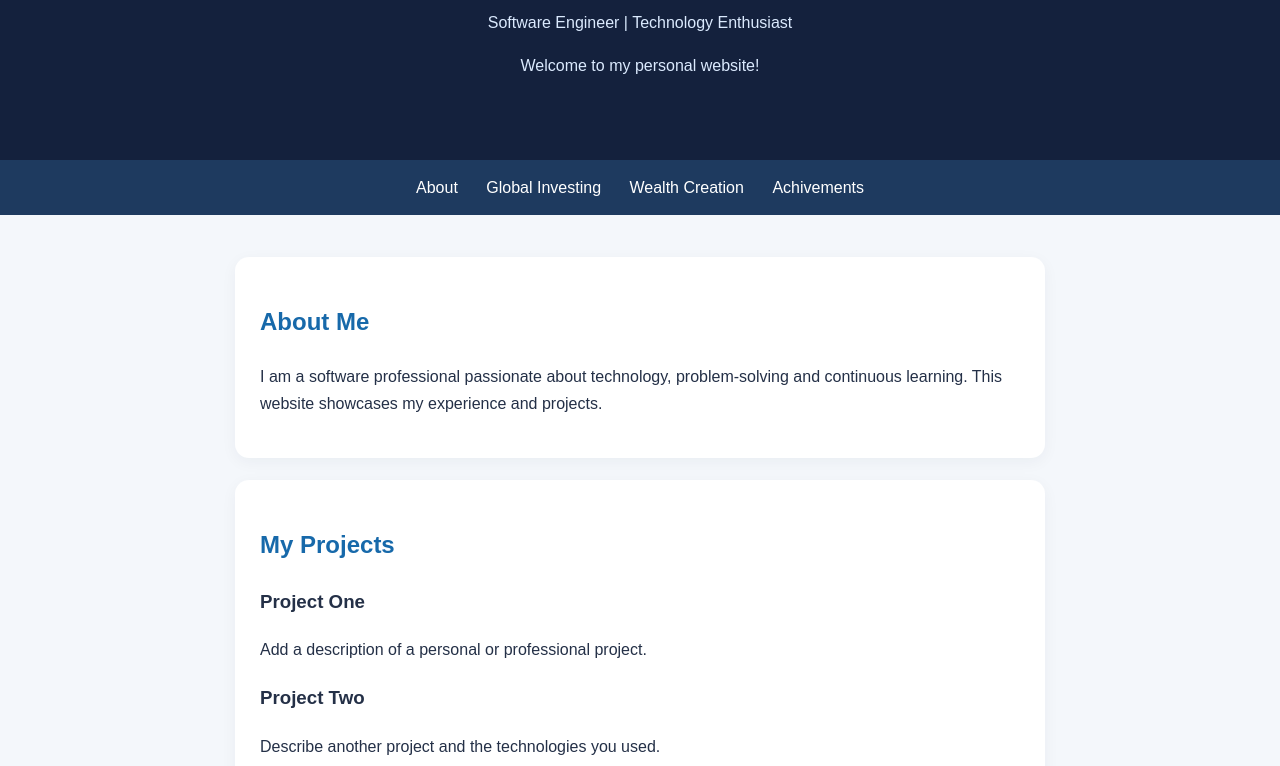
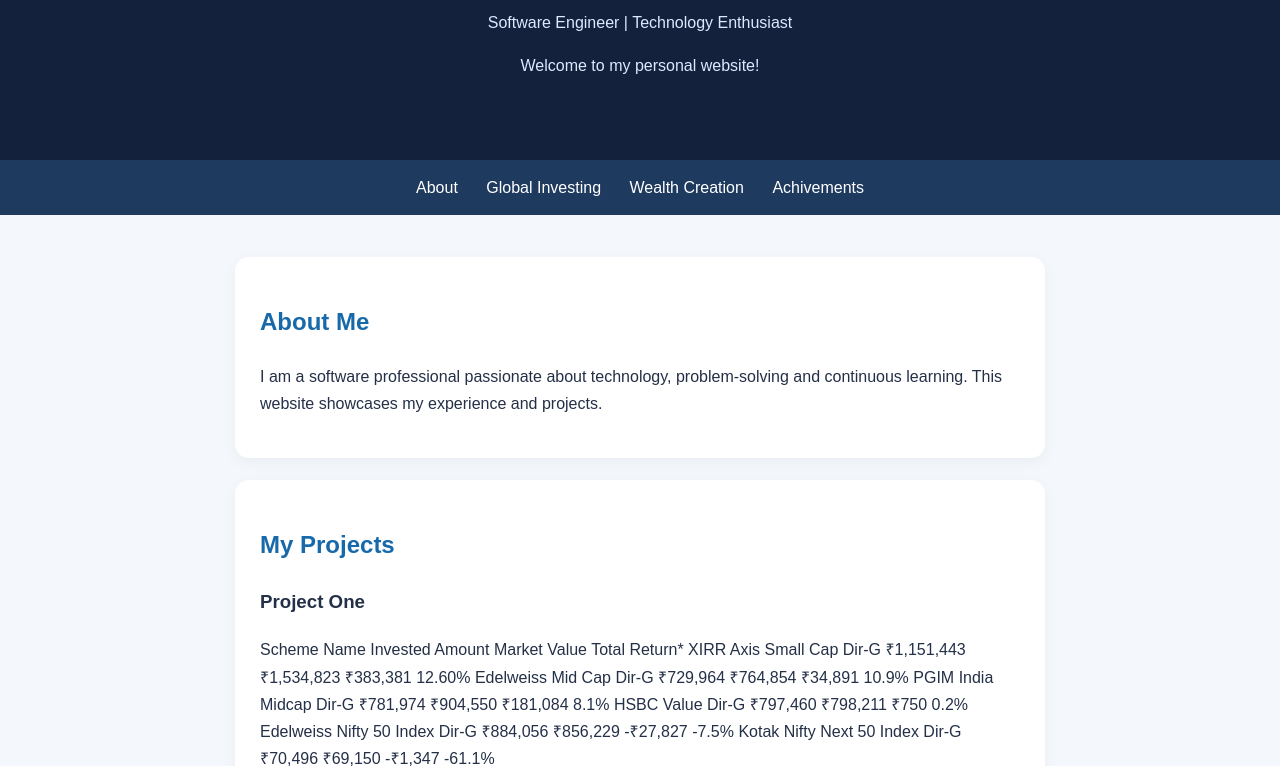
Before and after one commit to yugandharmfu/yugandharmfu.github.io, a plain HTML site: page index.html in a window 1280 px wide. Shown: the part 186-952 px from the top of the page. Drawn offline with Linux system fonts and the light colour scheme.

Commit message:
Update index.html

```diff
--- a/index.html
+++ b/index.html
@@ -106,7 +106,14 @@
       <h2>My Projects</h2>
       <article>
         <h3>Project One</h3>
-        <p>Add a description of a personal or professional project.</p>
+        <p>Scheme Name	Invested Amount	Market Value	Total Return*	XIRR
+Axis Small Cap Dir-G	₹1,151,443	₹1,534,823	₹383,381	12.60%
+Edelweiss Mid Cap Dir-G	₹729,964	₹764,854	₹34,891	10.9%
+PGIM India Midcap Dir-G	₹781,974	₹904,550	₹181,084	8.1%
+HSBC Value Dir-G	₹797,460	₹798,211	₹750	0.2%
+Edelweiss Nifty 50 Index Dir-G	₹884,056	₹856,229	-₹27,827	-7.5%
+Kotak Nifty Next 50 Index Dir-G	₹70,496	₹69,150	-₹1,347	-61.1%
+</p>
       </article>
       <article>
         <h3>Project Two</h3>
```
